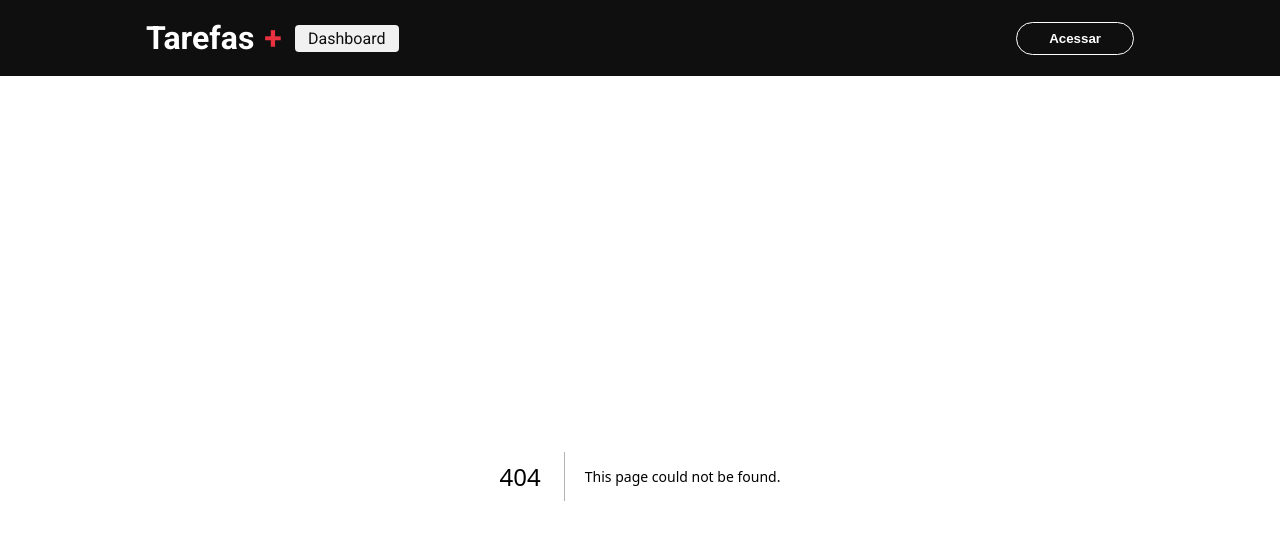
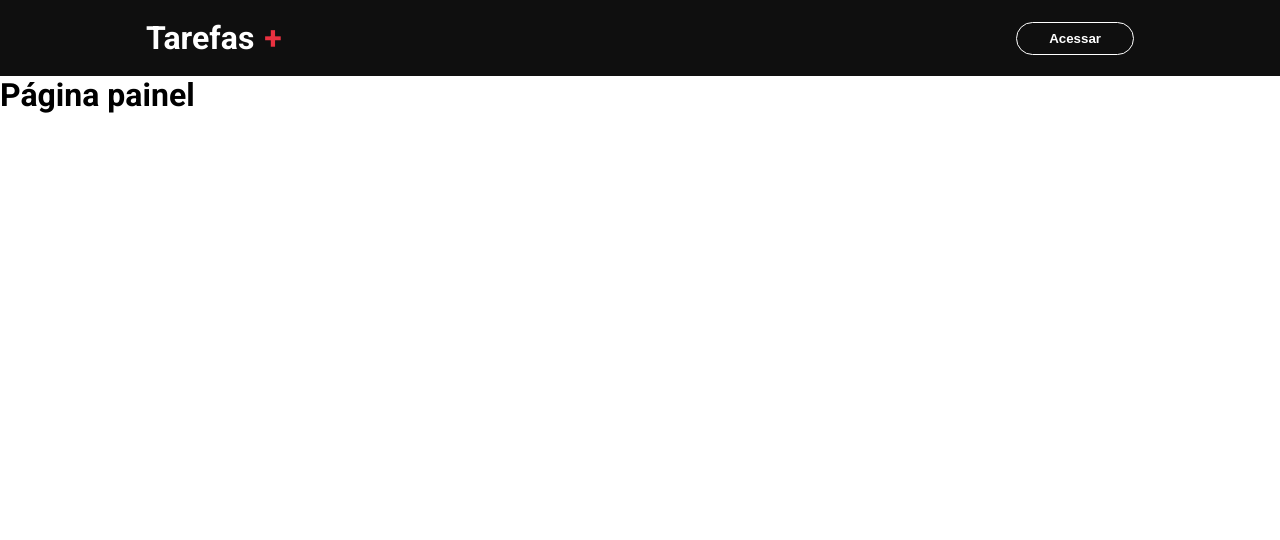
Before and after one commit to marcionavarro/udemypro-nextjs-do-zero-ao-avancado-na-pratica-2025, a Next.js app in the folder tarefas/: page /dashboard in a window 1280 px wide. Before the commit this address had no page. Shown: the top 540 px of the page. Built offline with nearby package versions, Linux system fonts and the light colour scheme; no server answers.

Commit message:
secao-5 [Projeto Board tarefas]: Configurando sistema de login, Criando login

```diff
--- a/tarefas/src/components/header/index.tsx
+++ b/tarefas/src/components/header/index.tsx
@@ -1,7 +1,10 @@
 import styles from './styles.module.css';
+import { useSession, signIn, signOut } from 'next-auth/react'
 import Link from "next/link"
 
 export function Header() {
+    const { data: session, status } = useSession();
+
     return (
         <header className={styles.header}>
             <section className={styles.content}>
@@ -11,11 +14,23 @@
                             Tarefas <span>+</span>
                         </h1>
                     </Link>
-                    <Link href="/dashboard" className={styles.link}>Dashboard</Link>
+                    {session?.user && (
+                        <Link href="/dashboard" className={styles.link}>
+                            Dashboard
+                        </Link>
+                    )}
                 </nav>
-                <button className={styles.loginButton}>
-                    Acessar
-                </button>
+                {status === 'loading' ? (
+                    <></>
+                ) : session ? (
+                    <button className={styles.loginButton} onClick={() => signOut()}>
+                        Olá {session?.user?.name}
+                    </button>
+                ) : (
+                    <button className={styles.loginButton} onClick={() => signIn("google")}>
+                        Acessar
+                    </button>
+                )}
             </section>
         </header>
     )
--- a/tarefas/src/pages/_app.tsx
+++ b/tarefas/src/pages/_app.tsx
@@ -1,13 +1,14 @@
 import "@/styles/globals.css";
 import type { AppProps } from "next/app";
 import { Header } from "@/components/header";
+import { SessionProvider } from "next-auth/react"
 
 export default function App({ Component, pageProps }: AppProps) {
 
   return (
-    <>
+    <SessionProvider session={pageProps.session}>
       <Header />
       <Component {...pageProps} />
-    </>
+    </SessionProvider>
   );
 }
--- /dev/null
+++ b/tarefas/src/pages/dashboard/index.tsx
@@ -0,0 +1,14 @@
+import Head from 'next/head';
+import styles from './styles.module.css';
+
+export default function Dashboard(){
+    return (
+        <div className={styles.container}>
+            <Head>
+                <title>Meu painde de tarefas</title>
+            </Head>
+
+            <h1>Página painel</h1>
+        </div>
+    )
+}
--- /dev/null
+++ b/tarefas/src/pages/dashboard/styles.module.css
@@ -0,0 +1 @@
+.container {}
```
Also changed, not shown: tarefas/package.json (+5 -4 lines), tarefas/src/pages/api/auth/[...nextauth].ts (added, +14 -0 lines), 1 other file (tests, documents, lock files or other folders).
